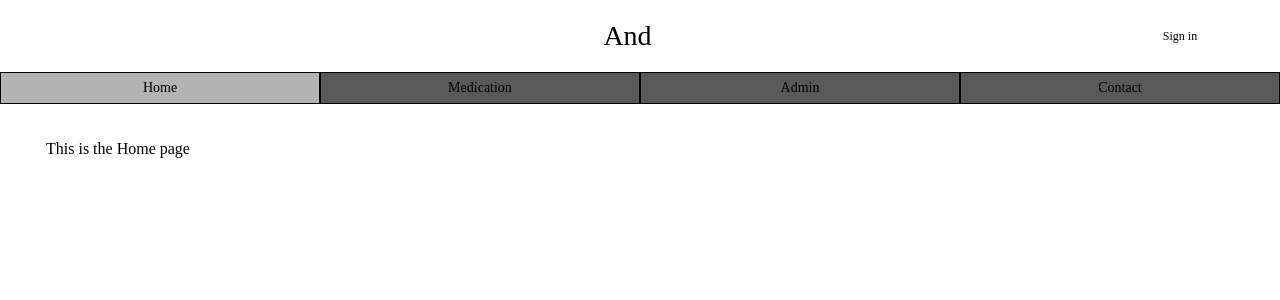
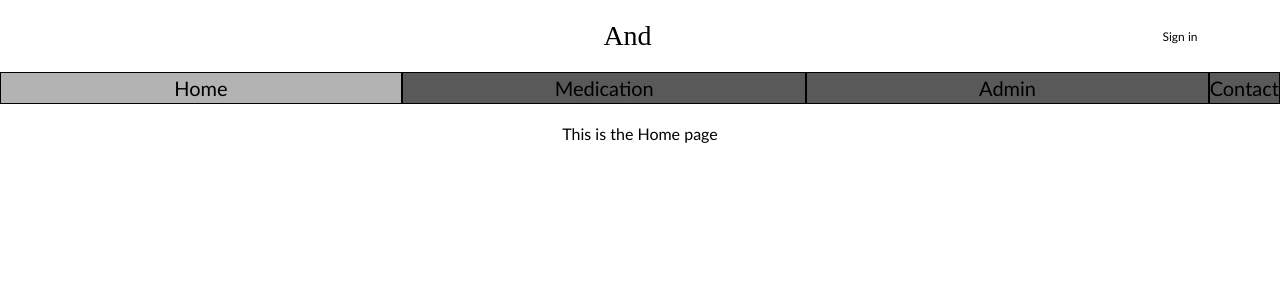
Before and after one commit to NickN18/website-for-edd-and-medication, a PHP site: page /home.php in a window 1280 px wide. Shown: the top 300 px of the page. Run offline with PHP 8.4, Linux system fonts and the light colour scheme; some web fonts are replaced.

Commit message:
Update styles.css

```diff
--- a/css/styles.css
+++ b/css/styles.css
@@ -6,12 +6,13 @@
 body {
     margin:0;
     padding:0;
+    background-color: #ffffff;
 }
 #header {
     display:table;
     width:100%;
     height:40px;
-    background-color:white;
+    background-color: #ffffff;
 }
 
 #headerTitle {
@@ -31,7 +33,9 @@ body {
     text-align:center;
     color:white;
     font-size:12px;
+    font-family: "Trebuchet MS", Arial, Helvetica, sans-serif;
 }
+
 #menu {
     display:table;
     width:100%;
@@ -40,16 +44,18 @@ body {
     margin:0;
     padding:0;
     font-size:14px;
+    font-family: "Trebuchet MS", Arial, Helvetica, sans-serif;
 }
 
 .menuItem {
     display:table-cell;
-    width:25%;
+    width:33%;
     height:30px;
     background-color:#595959;
     border:1px solid black;
     vertical-align:middle;
     text-align:center;
+    font-size: 20px;
 }
 
 .menuItem:hover {
@@ -61,9 +67,9 @@ body {
 }
 
 #content {
-    margin-top: 30px;
-    margin-left: 40px;
-    padding:6px;
+    margin-top: 20px;
+    text-align: center;
+    font-family: "Trebuchet MS", Arial, Helvetica, sans-serif;
 }
 
 a {
@@ -76,32 +82,35 @@ a {
     color: black;
     font-weight: bold;
     margin: auto;
+    font-family: "Trebuchet MS", Arial, Helvetica, sans-serif;
 
 }
 
 #loginBtn {
     position: absolute;
     margin-top: 50px;
+    font-family: "Trebuchet MS", Arial, Helvetica, sans-serif;
 }
 
 #registerBtn {
     position: absolute;
-    margin-top: 100px;
+    margin-top: 50px;
+    font-family: "Trebuchet MS", Arial, Helvetica, sans-serif;
 }
 
 #signInBut {
     color: black;
     font-weight: bold;
     margin: auto;
-}
-
-#playTriviaStyle {
-    color: blue;
-    font-weight: bold;
+    font-family: "Trebuchet MS", Arial, Helvetica, sans-serif;
 }
 
 #welcome{
     color: black;
+}
+
+div {
+    font-family: "Trebuchet MS", Arial, Helvetica, sans-serif;
 }
 
 #loginForm {
```
Also changed, not shown: other parts of css/styles.css (+41 -0 lines).
